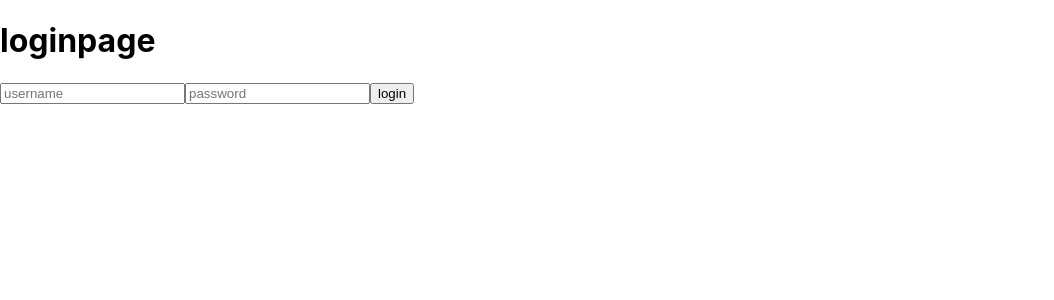
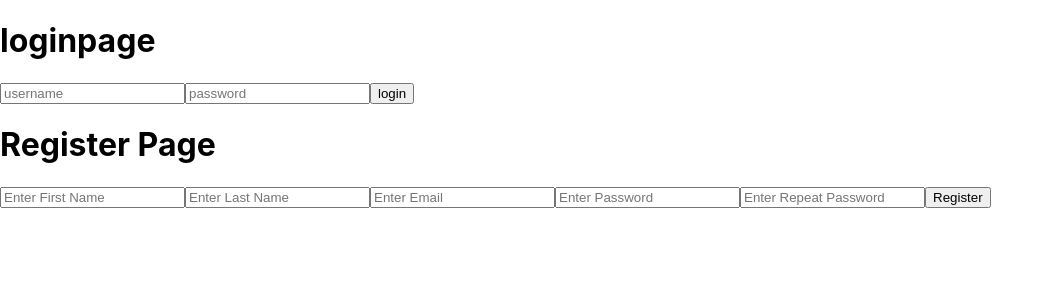
Before and after one commit to Kdp2016/E-Commerce-UI, a React (Create React App) app: page / in a window 1280 px wide. Shown: the top 300 px of the page, without its empty margins (0-1054 px from the left). Built offline with nearby package versions, Linux system fonts and the light colour scheme.

Commit message:
created register component

```diff
--- a/src/App.tsx
+++ b/src/App.tsx
@@ -2,12 +2,13 @@ import React from 'react';
 import logo from './logo.svg';
 import './App.css';
 import Login from './components/Login';
+import Register from './components/Register';
 
 function App() {
   return (
     <>
-
       <Login />
+      <Register />
     </>
   );
 }
--- a/src/components/Register.tsx
+++ b/src/components/Register.tsx
@@ -0,0 +1,64 @@
+import React, { SyntheticEvent } from 'react';
+import { useState } from 'react';
+const Register = () => {
+
+    const [firstName, setFirstName] = useState("");
+    const [lastName, setLastName] = useState("");
+    const [email, setEmail] = useState("");
+    const [password, setPassword] = useState("");
+    const [repeatPassword, setRepeatPassword] = useState("");
+
+    const [message, setMessage] = useState("");
+
+    let updateFirstName = (e: SyntheticEvent) => {
+        setFirstName((e.target as HTMLInputElement).value);
+    }
+    let updateLastName = (e: SyntheticEvent) => {
+        setLastName((e.target as HTMLInputElement).value);
+    }
+    let updateEmail = (e: SyntheticEvent) => {
+        setEmail((e.target as HTMLInputElement).value);
+    }
+    let updatePassword = (e: SyntheticEvent) => {
+        setPassword((e.target as HTMLInputElement).value);
+    }
+    let updateRepeatPassword = (e: SyntheticEvent) => {
+        setRepeatPassword((e.target as HTMLInputElement).value);
+    }
+
+    function validateEmail(email: string) {
+        var re = /\S+@\S+\.\S+/;
+        return re.test(email);
+
+    }
+    const register = (event: SyntheticEvent) => {
+        if (!firstName || !lastName || !email || !password || !repeatPassword) {
+            setMessage('Missing information, Please fill all Boxes.');
+        } else if (!validateEmail(email)) {
+            setMessage('Please enter a valid email.');
+        } else if (password !== repeatPassword) {
+            setMessage('Password and Repeat Password must match.');
+        } else if (password.length < 7) {
+            setMessage('Password must be at least 7 characaters.')
+        }
+        else {
+            setMessage('Register successful!');
+        }
+    }
+
+    return (
+        <>
+            <h1>Register Page</h1>
+            <input type="text" placeholder='Enter First Name' onChange={updateFirstName}></input>
+            <input type="text" placeholder='Enter Last Name' onChange={updateLastName}></input>
+            <input type="email" placeholder='Enter Email' onChange={updateEmail}></input>
+            <input type="password" placeholder='Enter Password' onChange={updatePassword}></input>
+            <input type="password" placeholder='Enter Repeat Password' onChange={updateRepeatPassword}></input>
+            <button onClick={register}>Register</button>
+            {message && <p>{message}</p>}
+
+        </>
+    )
+}
+
+export default Register;
```
Also changed, not shown: 1 other file (tests, documents, lock files or other folders).
